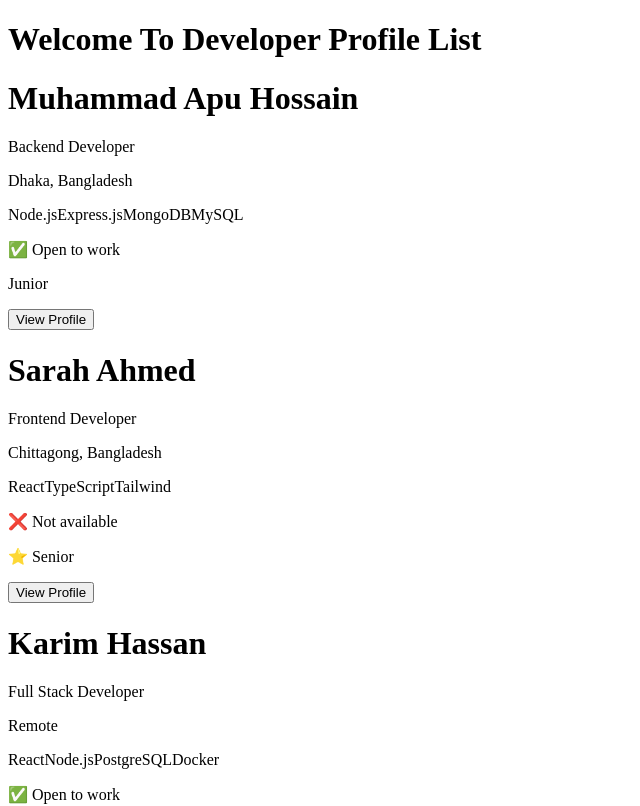
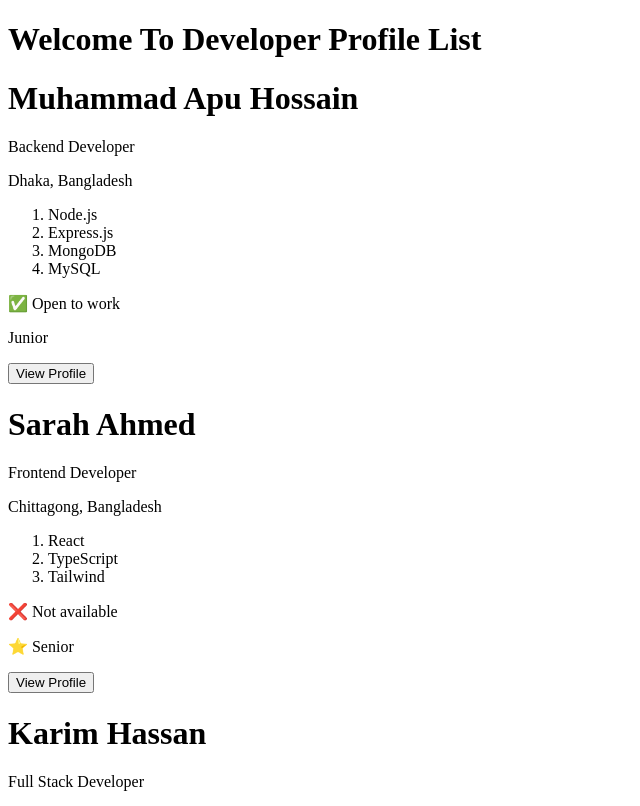
Before and after one commit to apu16-334-coder/Developer-Profile-Card-React-App, a React (Vite) app: page / in a window 1280 px wide. Shown: the top 806 px of the page, without its empty margins (0-640 px from the left). Built offline with nearby package versions, Linux system fonts and the light colour scheme.

Commit message:
showed skills from component in list by using proper key and prop

```diff
--- a/src/components/DeveloperCard.jsx
+++ b/src/components/DeveloperCard.jsx
@@ -1,10 +1,12 @@
+import SkillList from "./SkillList";
+
 function DeveloperCard({name, role, location, skills, isAvailable, level}) {
     return (
         <>
             <h1>{name}</h1>
             <p>{role}</p>
             <p>{location}</p>
-            <p>{skills}</p>
+            <SkillList skills = {skills} />
             <p>{isAvailable ? '✅ Open to work' : '❌ Not available'}</p>
             <p><span>{level === 'Senior' && '⭐'} {level}</span></p>
 
--- a/src/components/SkillList.jsx
+++ b/src/components/SkillList.jsx
@@ -0,0 +1,14 @@
+function SkillList({ skills }) {
+
+    if (skills.length === 0) return null;
+
+    return (
+        <>
+            <ol>
+                {skills.map(skill => <li key = {skill}>{skill}</li>)}
+            </ol>
+        </>
+    )
+}
+
+export default SkillList;
```
